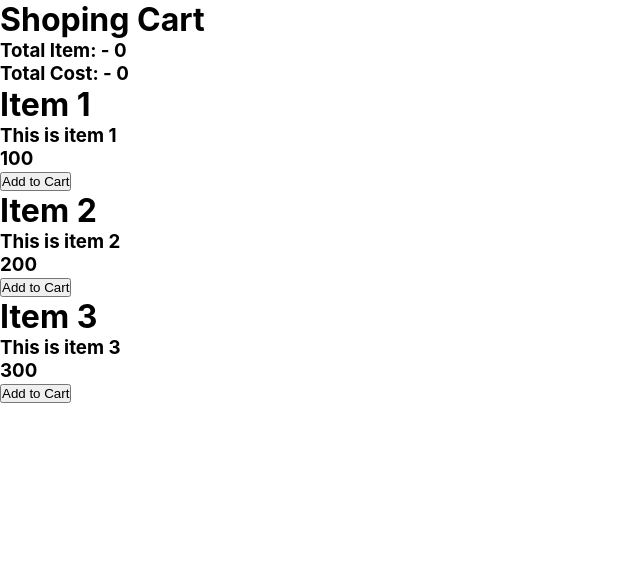
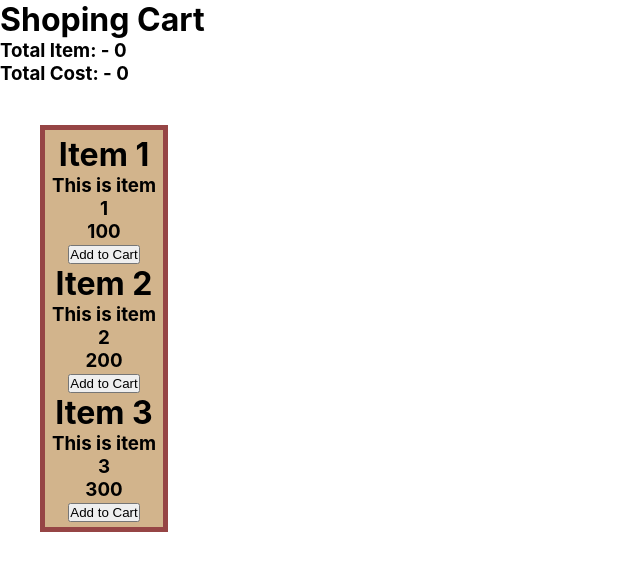
Before and after one commit to Vikashtomar/-React-Practice, a React (Create React App) app: page / in a window 1280 px wide. Shown: the top 570 px of the page, without its empty margins (0-640 px from the left). Built offline with nearby package versions, Linux system fonts and the light colour scheme.

Commit message:
second entryadd

```diff
--- a/src/Components/practiceagain/App.js
+++ b/src/Components/practiceagain/App.js
@@ -8,13 +8,18 @@ export const  globalState = createContext({})
 function App() {
     const [cart,setCart] = useState([])
     const [cost,setCost] = useState(0)
+    const [singleVal, setsVal] = useState('')
   return (
     <div>
-<globalState.Provider value={{cart,setCart,cost,setCost}}>
+<globalState.Provider value={{cart,setCart,cost,setCost,singleVal,setsVal}}>
 
 <Header />
 <Main />
+
+
 </globalState.Provider>
+
+
 
     </div>
   )
--- a/src/Components/practiceagain/Header.js
+++ b/src/Components/practiceagain/Header.js
@@ -14,6 +14,7 @@ function Header() {
         <h3>
             Total Cost: -  {cost}
         </h3>
+
     </div>
   )
 }
--- a/src/Components/practiceagain/Main.js
+++ b/src/Components/practiceagain/Main.js
@@ -3,7 +3,7 @@ import { globalState } from './App'
 
  function Main() {
 
-    const {cart,setCart,cost,setCost} = useContext(globalState)
+    const {cart,setCart,cost,setCost,singalVal,setsVal} = useContext(globalState)
 
     const products = [
         {name:"Item 1",des:"This is item 1", price:100},
@@ -18,7 +18,7 @@ import { globalState } from './App'
         setCost(cost + value.price)
     }
    return (
-     <div>
+     <div className='item'>
 
     {products.map((value)=>{
         return(
@@ -38,7 +38,10 @@ import { globalState } from './App'
 
             </>
         )
+
+
     })}
+
 
 
      </div>
--- a/src/Components/practiceagain/app.css
+++ b/src/Components/practiceagain/app.css
@@ -5,10 +5,14 @@
 }
 .item{
     /* align-items: center; */
+
     margin-top: 40px;
     text-align: center;
     background-color: tan;
-    border: 5px solid black;
+    border: 5px solid rgb(150, 69, 69);
     width: 10%;
+    padding: 5px;
+
     margin-left: 40px;
+
 }
```
